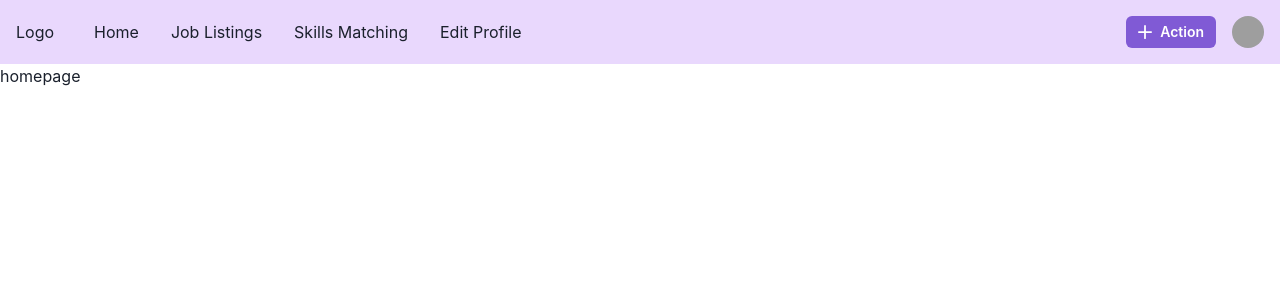
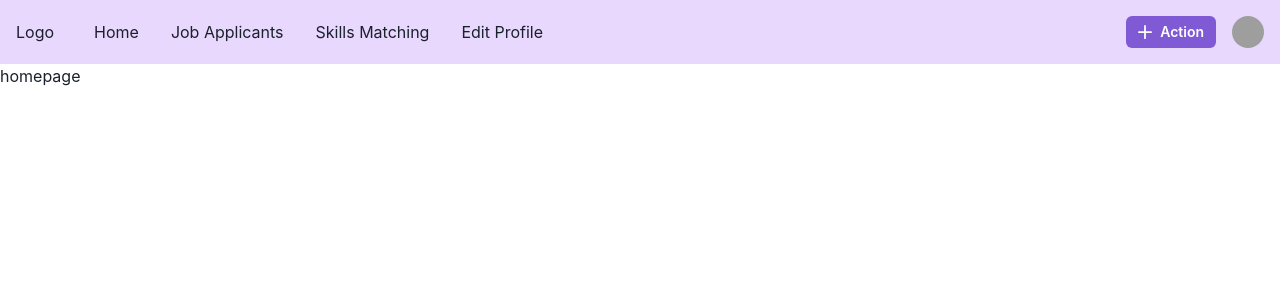
Before and after one commit to boonyeow/SPM2023, a React (Vite) app in the folder sbrb-frontend/: page / in a window 1280 px wide. Shown: the top 300 px of the page. Built offline with nearby package versions, Linux system fonts and the light colour scheme; grey boxes are pictures that could not be loaded.

Commit message:
update NavBar
created NavBar and changed the field JobListings to JobApplicants so that Home will be used to display all JobListings. ensured that it is mobile responsive.

```diff
--- a/sbrb-frontend/src/components/NavBar.jsx
+++ b/sbrb-frontend/src/components/NavBar.jsx
@@ -1,56 +1,67 @@
-import { AddIcon, CloseIcon, HamburgerIcon } from "@chakra-ui/icons";
 import {
-  Avatar,
     Box,
+    Flex,
+    IconButton,
     Button,
-  Flex,
-  HStack,
-  IconButton,
     Menu,
     MenuButton,
+    MenuList,
+    MenuItem,
     MenuDivider,
-  MenuItem,
-  MenuList,
+    useDisclosure,
+    useColorModeValue,
+    HStack,
+    Avatar,
     Stack,
-  useColorModeValue,
-  useDisclosure,
-} from "@chakra-ui/react";
+  } from '@chakra-ui/react'
+  import { HamburgerIcon, CloseIcon, AddIcon } from '@chakra-ui/icons'
 
-const Links = ["Home", "Job Listings", "Skills Matching", "Edit Profile"];
+  const Links = [
+    { name: 'Home', to: '/' },
+    { name: 'Job Applicants', to: '/job-applicants' },
+    { name: 'Skills Matching', to: '/skills-matching' },
+    { name: 'Edit Profile', to: '/edit-profile' },
+  ];
 
-const NavLink = ({ children }) => (
+  const NavLink = ({ children }) => {
+    console.log(children )
+    return (
       <Box
         as="a"
         px={2}
         py={1}
         rounded="md"
         _hover={{
-      textDecoration: "none",
-      bg: useColorModeValue("purple.200", "purple.700"),
+          textDecoration: 'none',
+          bg: useColorModeValue('purple.200', 'purple.700'),
         }}
-    href="#">
-    {children}
+        href={children.to}
+      >
+        {children.name}
       </Box>
-);
+
+    )
+  }
+
 
   export default function NavBar() {
-  const { isOpen, onOpen, onClose } = useDisclosure();
+    const { isOpen, onOpen, onClose } = useDisclosure()
 
     return (
-    <Box bg={useColorModeValue("purple.100", "purple.900")} px={4}>
+      <Box bg={useColorModeValue('purple.100', 'purple.900')} px={4}>
         <Flex h={16} alignItems="center" justifyContent="space-between">
           <IconButton
             size="md"
             icon={isOpen ? <CloseIcon /> : <HamburgerIcon />}
             aria-label="Open Menu"
-          display={{ md: "none" }}
+            display={{ md: 'none' }}
             onClick={isOpen ? onClose : onOpen}
           />
           <HStack spacing={8} alignItems="center">
             <Box>Logo</Box>
-          <HStack as="nav" spacing={4} display={{ base: "none", md: "flex" }}>
+            <HStack as="nav" spacing={4} display={{ base: 'none', md: 'flex' }}>
               {Links.map((link) => (
-              <NavLink key={link}>{link}</NavLink>
+                <NavLink key={link.to}>{link}</NavLink>
               ))}
             </HStack>
           </HStack>
@@ -60,7 +71,8 @@ export default function NavBar() {
               colorScheme="purple"
               size="sm"
               mr={4}
-            leftIcon={<AddIcon />}>
+              leftIcon={<AddIcon />}
+            >
               Action
             </Button>
             <Menu>
@@ -69,17 +81,22 @@ export default function NavBar() {
                 rounded="full"
                 variant="link"
                 cursor="pointer"
-              minW={0}>
+                minW={0}
+              >
                 <Avatar
                   size="sm"
                   src={
-                  "https://images.unsplash.com/photo-1493666438817-866a91353ca9?ixlib=rb-0.3.5&q=80&fm=jpg&crop=faces&fit=crop&h=200&w=200&s=b616b2c5b373a80ffc9636ba24f7a4a9"
+                    'https://images.unsplash.com/photo-1493666438817-866a91353ca9?ixlib=rb-0.3.5&q=80&fm=jpg&crop=faces&fit=crop&h=200&w=200&s=b616b2c5b373a80ffc9636ba24f7a4a9'
                   }
                 />
               </MenuButton>
               <MenuList>
                 <MenuItem>View Applications</MenuItem>
-              <MenuItem>Edit Profile</MenuItem>
+                <MenuItem as='a' href='/edit-profile'>
+
+                Edit Profile
+
+                </MenuItem>
                 <MenuDivider />
                 <MenuItem>Log Out</MenuItem>
               </MenuList>
@@ -88,7 +105,7 @@ export default function NavBar() {
         </Flex>
 
         {isOpen && (
-        <Box pb={4} display={{ md: "none" }}>
+          <Box pb={4} display={{ md: 'none' }}>
             <Stack as="nav" spacing={4}>
               {Links.map((link) => (
                 <NavLink key={link}>{link}</NavLink>
@@ -97,5 +114,5 @@ export default function NavBar() {
           </Box>
         )}
       </Box>
-  );
+    )
   }
```
Lines whose indentation alone changed are shown as unchanged.
